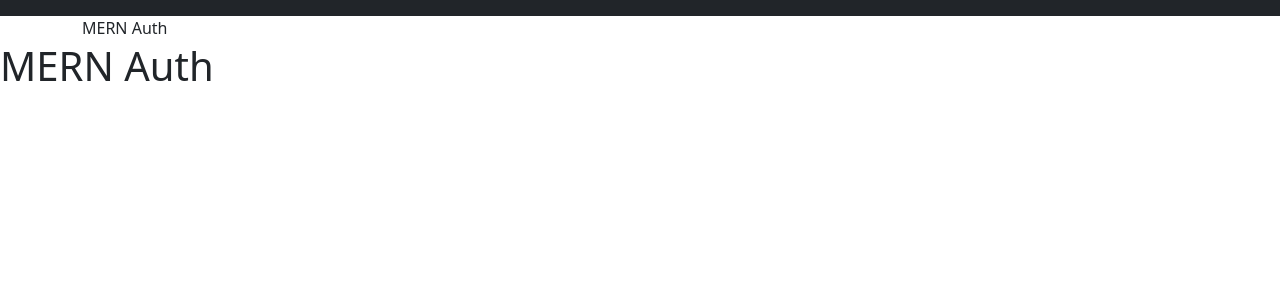
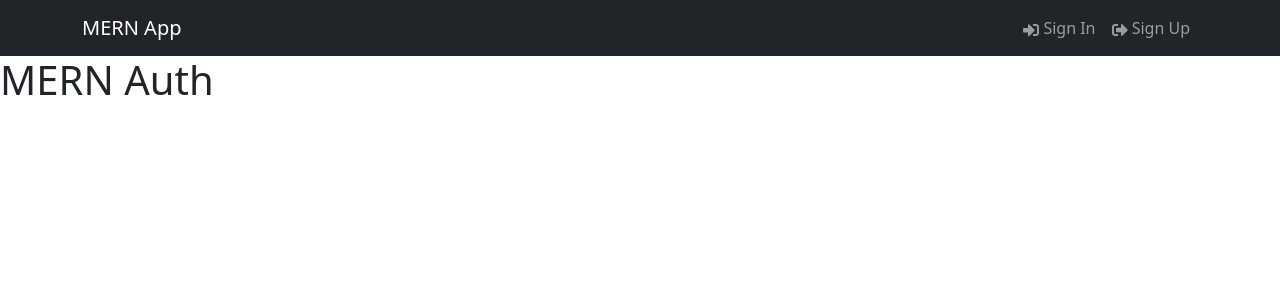
Before and after one commit to FaiqueMZM/SyntaxErreurTraining, a React (Vite) app in the folder MERN-Auth/frontend/: page / in a window 1280 px wide. Shown: the top 300 px of the page. Built offline with nearby package versions, Linux system fonts and the light colour scheme.

Commit message:
MERN-Auth

```diff
--- a/MERN-Auth/frontend/src/components/Header.jsx
+++ b/MERN-Auth/frontend/src/components/Header.jsx
@@ -5,28 +5,22 @@ const Header = () => {
     return (
         <>
             <header>
-                <Navbar
-                    bg="dark"
-                    variant="dark"
-                    expand="lg"
-                    collapseOnSelect
-                ></Navbar>
+                <Navbar bg="dark" variant="dark" expand="lg" collapseOnSelect>
                     <Container>
-                    <Navbar.Brand href="/">MERN Auth</Navbar.Brand>
+                        <Navbar.Brand href="/">MERN App</Navbar.Brand>
                         <Navbar.Toggle aria-controls="basic-navbar-nav" />
                         <Navbar.Collapse id="basic-navbar-nav">
                             <Nav className="ms-auto">
                                 <Nav.Link href="/login">
-                                <FaSignInAlt />
-                                Sign In
+                                    <FaSignInAlt /> Sign In
                                 </Nav.Link>
-                            <Nav.Link href="/register">
-                                <FaSignOutAlt />
-                                Sign up
+                                <Nav.Link href="/login">
+                                    <FaSignOutAlt /> Sign Up
                                 </Nav.Link>
                             </Nav>
                         </Navbar.Collapse>
                     </Container>
+                </Navbar>
             </header>
         </>
     );
```
Lines whose indentation alone changed are shown as unchanged.
